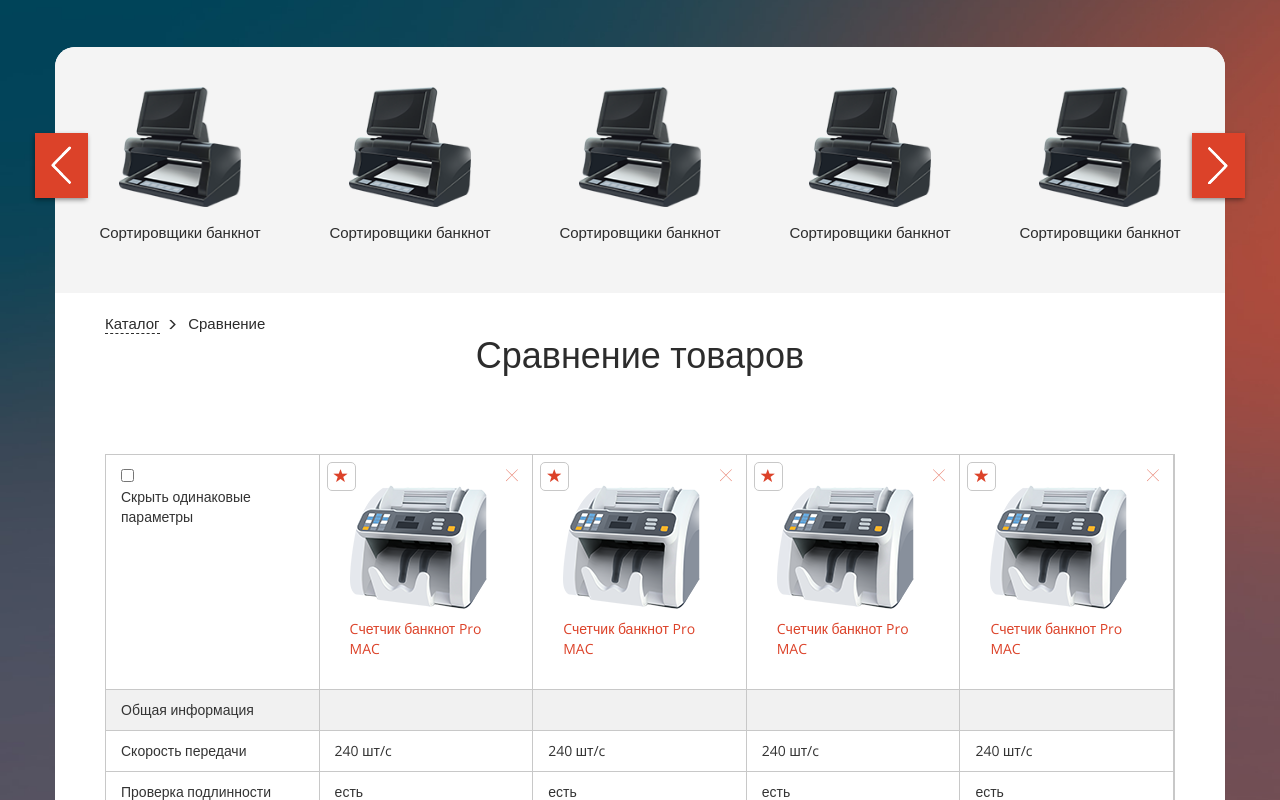
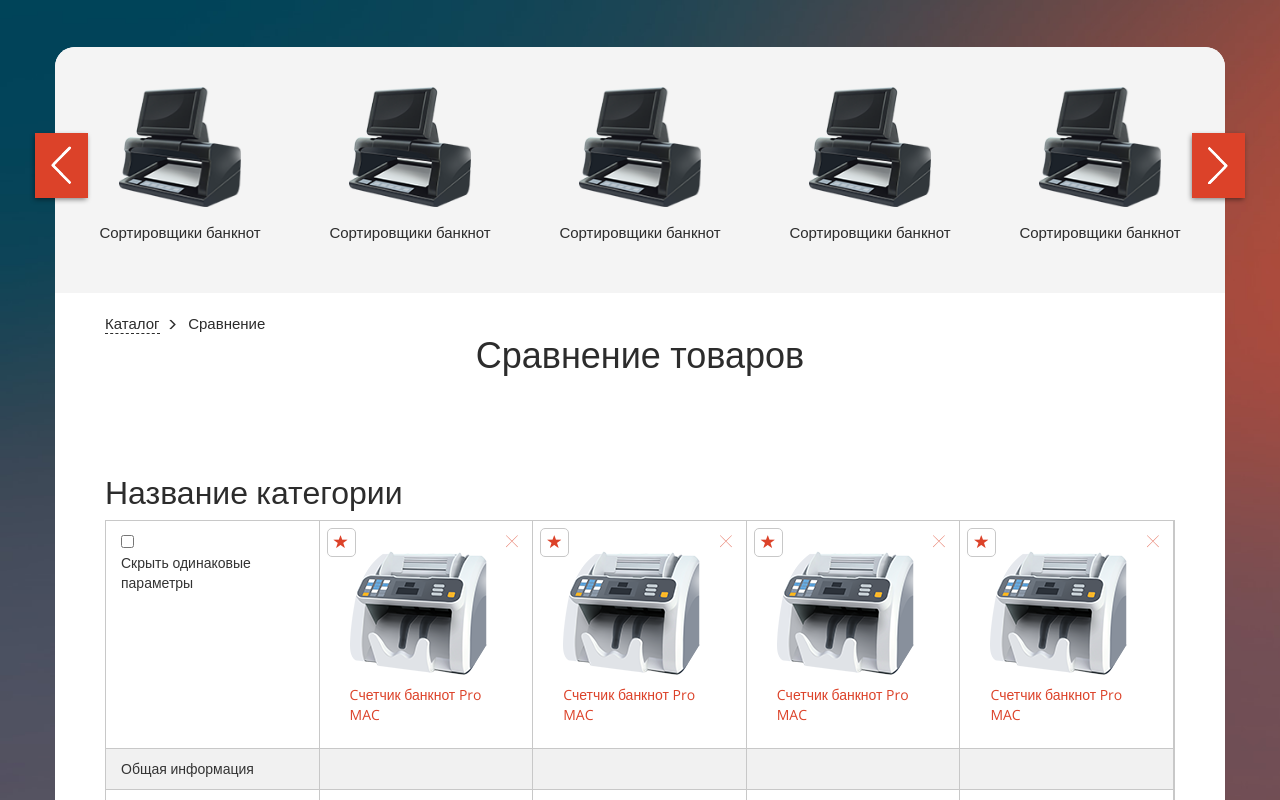
Before and after one commit to borisalex202/sbt, a plain HTML site: page compare.html in a window 1280 px wide. Shown: the part 152-952 px from the top of the page. Drawn offline with nearby package versions, Linux system fonts and the light colour scheme.

Commit message:
Fix bugs

```diff
--- a/compare.html
+++ b/compare.html
@@ -268,6 +268,7 @@
 
             <div class="col-xs-12 archive">
 
+                <h2 class="compareCategoryName">Название категории</h2>
                 <div class="col-xs-12 compare-page">
                     <div class="col-xs-12 line">
                         <div class="col-lg-4 col-md-4 hidden-sm hidden-xs head">
@@ -331,6 +332,7 @@
                         <div class="col-lg-4 col-md-4 col-sm-12 col-xs-12 head">
                             Общая информация
                         </div>
+                        <div class="col-lg-4 col-md-4"></div>
                         <div class="col-lg-4 col-md-4"></div>
                         <div class="col-lg-4 col-md-4"></div>
                         <div class="col-lg-4 col-md-4"></div>
@@ -480,6 +482,7 @@
                         <div class="col-lg-4 col-md-4 col-sm-12 col-xs-12 head">
                             Основные
                         </div>
+                        <div class="col-lg-4 col-md-4"></div>
                         <div class="col-lg-4 col-md-4"></div>
                         <div class="col-lg-4 col-md-4"></div>
                         <div class="col-lg-4 col-md-4"></div>
--- a/css/style.css
+++ b/css/style.css
@@ -1605,6 +1605,7 @@ span.mejs-time-total.mejs-time-slider {
 .product-compare img {
   display: block;
   margin: 0 0 10px 0;
+  max-width: 100%;
 }
 .product-compare i.glyphicon-star {
   position: absolute;
@@ -1645,14 +1646,8 @@ span.mejs-time-total.mejs-time-slider {
   width: 100%;
 }
 .compare-page .line .head {
-  position: absolute;
-  left: 0;
   height: 100%;
   min-height: 41px;
-  display: inline-block;
-}
-.compare-page .line .head + div {
-  margin-left: 20%;
 }
 .compare-page .line div {
   width: 20%;
@@ -1834,7 +1829,14 @@ div#main_menu ul li:hover > .sub-menu {
   top: 30px;
   transition: .4s;
 }
-
+h2.compareCategoryName {
+  margin: 20px 0 10px;
+  font-size: 32px;
+}
+.compare-page .line:first-child,
+.compare-page .line:last-child {
+  height: 228px;
+}
 
 @media (min-width: 1600px) {
   .container { width: 1566px; }
```
